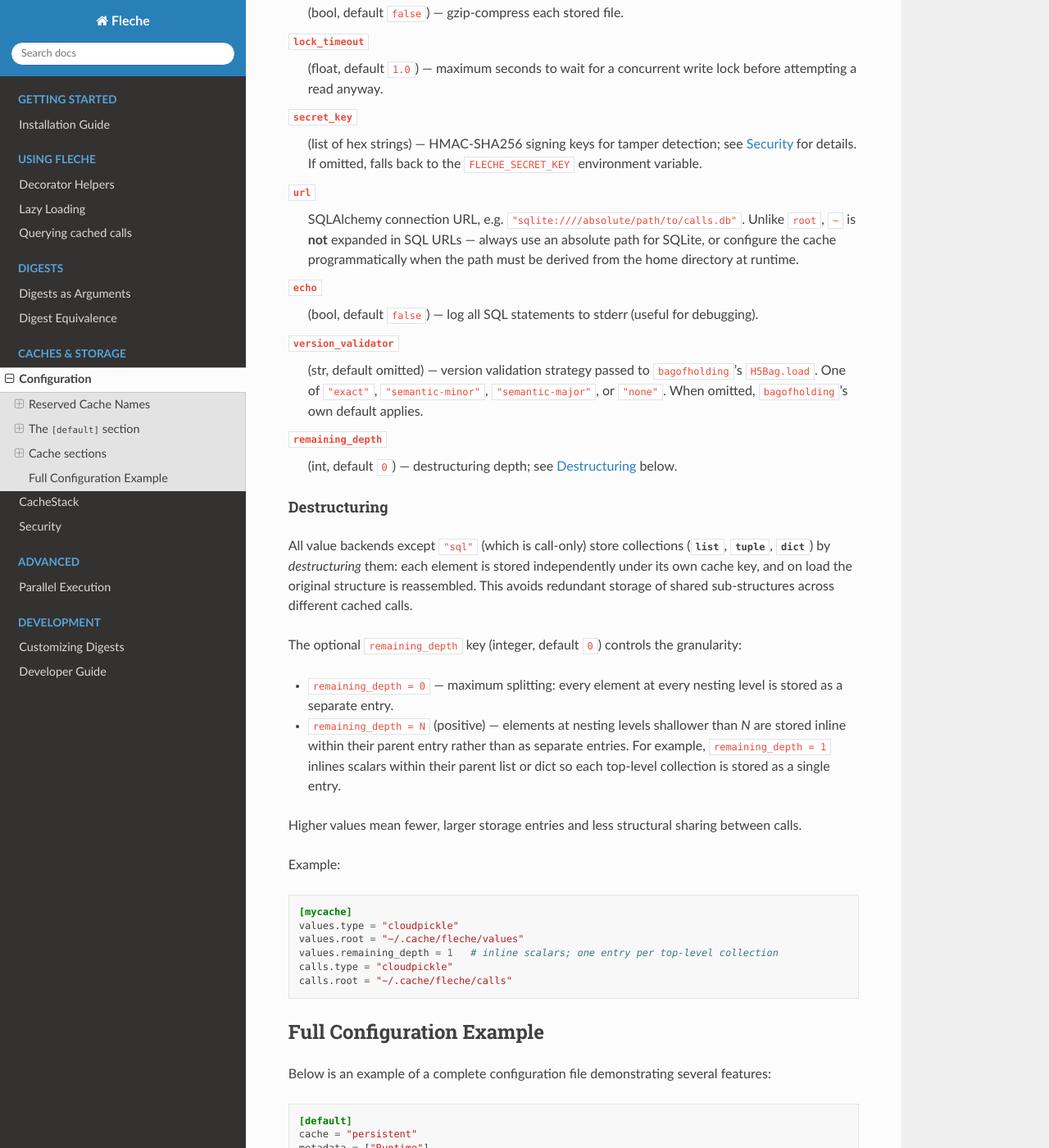
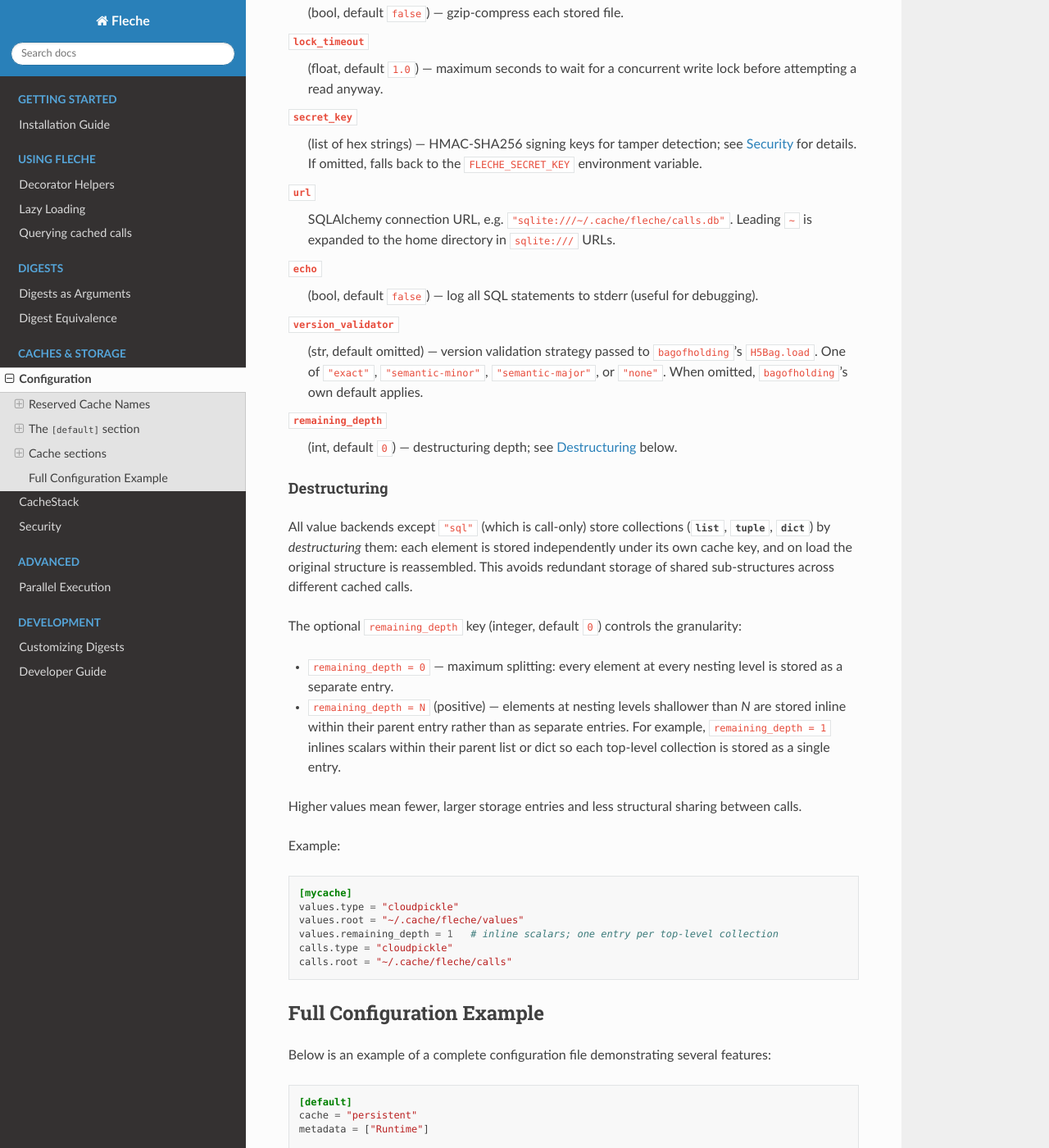
Before and after one commit to pmrv/fleche, a Sphinx documentation site: the page built from docs/storage/configuration.rst, in a window 1280 px wide and 1400 px high, scrolled down 2696 px. Shown: the whole window at 82% size. Built offline with Sphinx 7.4.7 and the Read the Docs theme 3.1.0, drawn with Linux system fonts in a browser that asks for light colours; pages that are not in the unit, such as notebooks, are missing from menus; some of the changed text lies outside the part shown.

Commit message:
fix(sql): expand ~ in sqlite URLs and bare paths
`_coerce_sqlite_url` now calls `Path.expanduser()` on both bare paths
and the path portion of `sqlite:///` URLs, so `~/.cache/fleche/calls.db`
resolves to the home directory rather than a literal `~` directory.

Add three tests covering tilde expansion in bare paths, `sqlite:///`
URLs, and parent-dir creation after expansion. Update the docs to
restore the `~/.cache/fleche/calls.db` example and document the
behaviour.

Co-authored-by: Marvin Poul <pmrv@users.noreply.github.com>

```diff
--- a/docs/storage/configuration.rst
+++ b/docs/storage/configuration.rst
@@ -163,10 +163,8 @@ Key descriptions
     ``FLECHE_SECRET_KEY`` environment variable.
 
 ``url``
-    SQLAlchemy connection URL, e.g. ``"sqlite:////absolute/path/to/calls.db"``.
-    Unlike ``root``, ``~`` is **not** expanded in SQL URLs — always use an
-    absolute path for SQLite, or configure the cache programmatically when the
-    path must be derived from the home directory at runtime.
+    SQLAlchemy connection URL, e.g. ``"sqlite:///~/.cache/fleche/calls.db"``.
+    Leading ``~`` is expanded to the home directory in ``sqlite:///`` URLs.
 
 ``echo``
     (bool, default ``false``) — log all SQL statements to stderr (useful for
@@ -238,9 +236,8 @@ Below is an example of a complete configuration file demonstrating several featu
    calls.type = "memory"
 
    [hdf5_values]
-   # HDF5 values backend with SQL call index.
-   # Note: unlike 'root', '~' is not expanded in SQL URLs — use an absolute path.
+   # HDF5 values backend with SQL call index
    values.type = "bagofholding_hdf"
    values.root = "~/.cache/fleche/hdf5_values"
    calls.type = "sql"
-   calls.url = "sqlite:////absolute/path/to/calls.db"
+   calls.url = "sqlite:///~/.cache/fleche/calls.db"
```
Also changed, not shown: 2 other files.
